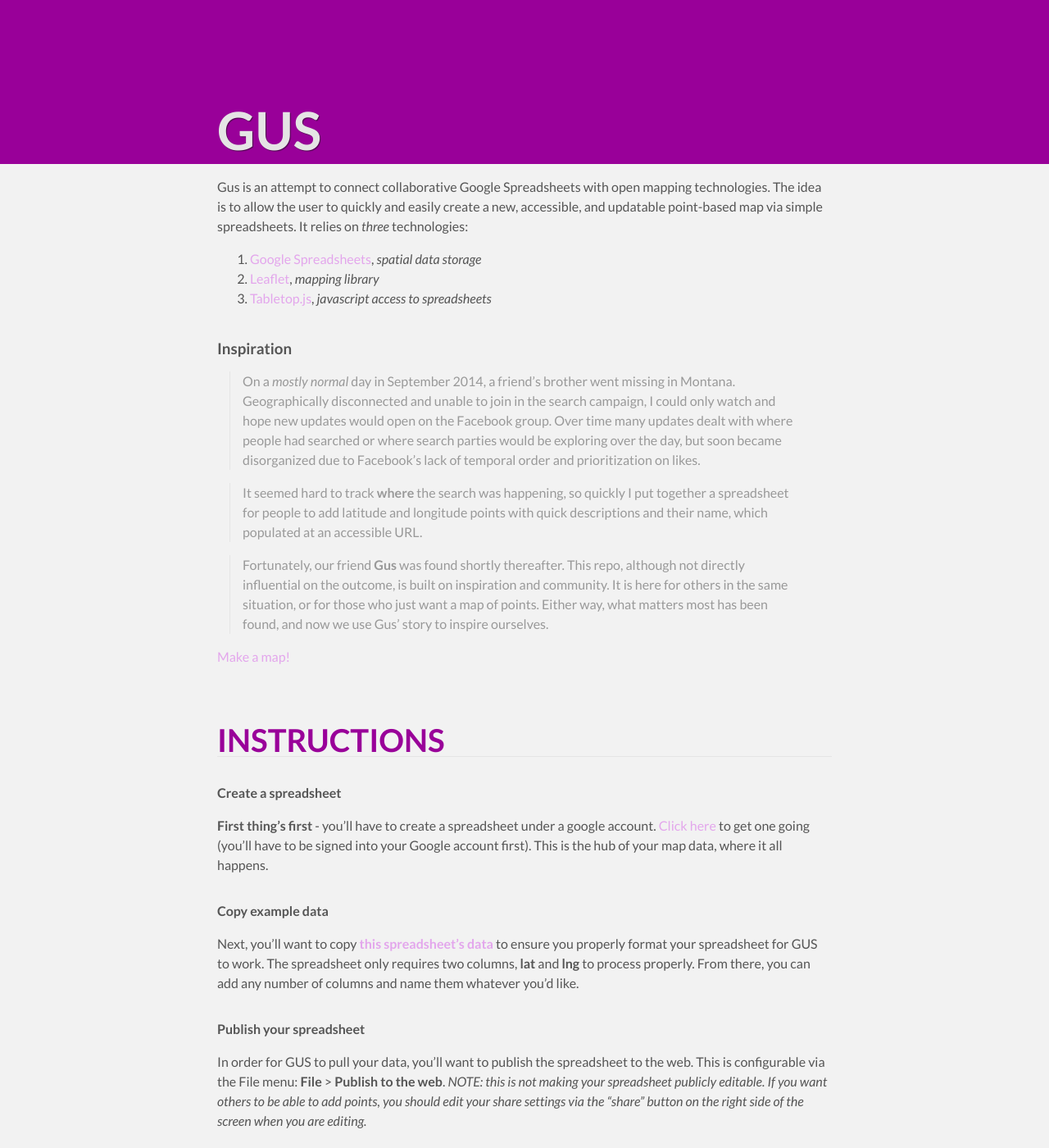
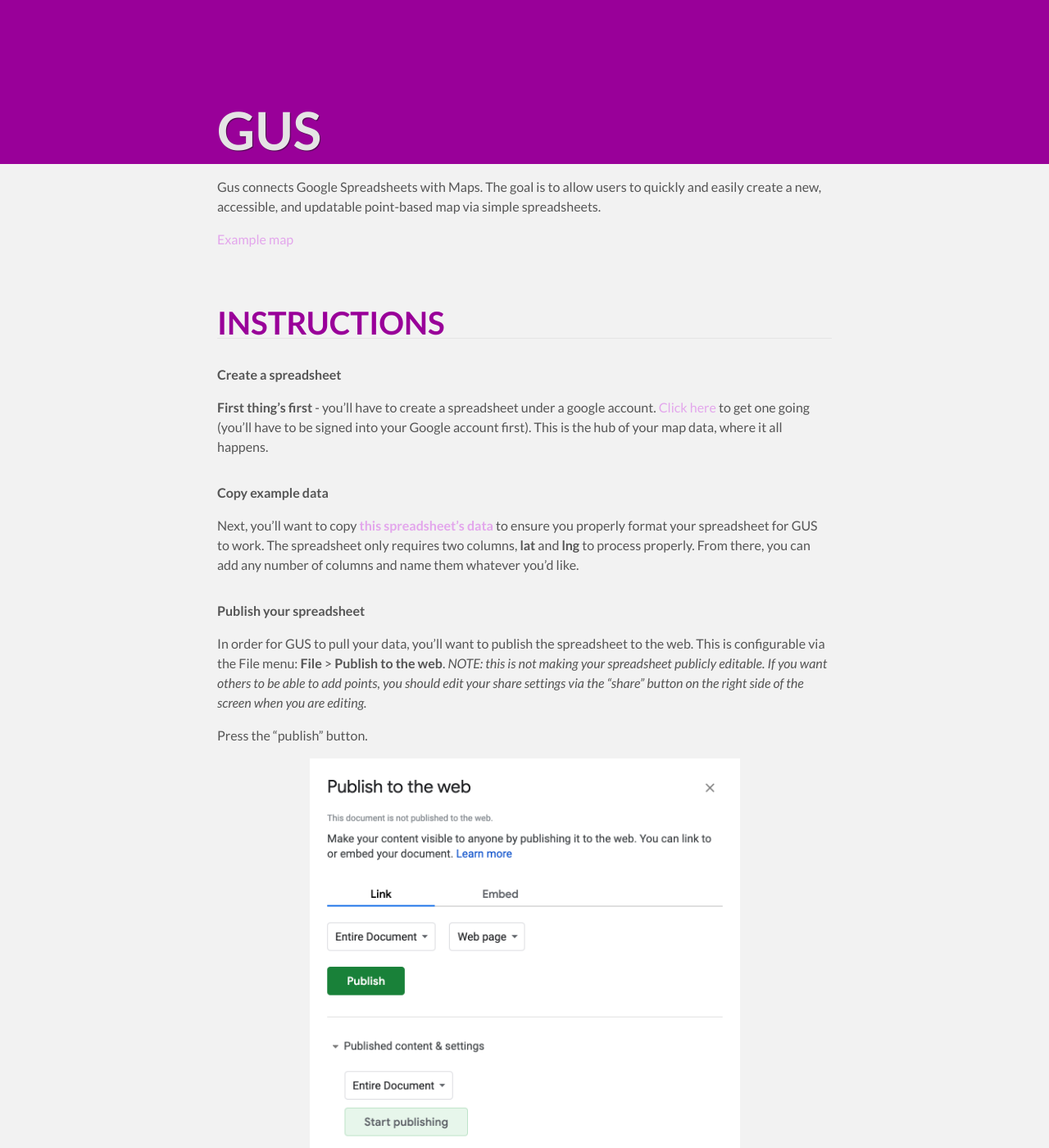
Before and after one commit to mapsam/gus, a Jekyll site: the page built from index.md, in a window 1280 px wide and 1400 px high. Shown: the whole window at 82% size. Built offline with Jekyll 4.4.1, drawn with Linux system fonts in a browser that asks for light colours; Markdown is read by kramdown in place of the engine named in the settings; some of the changed text lies outside the part shown.

Commit message:
update instructions

```diff
--- a/_config.yml
+++ b/_config.yml
@@ -12,10 +12,4 @@
 
 #### Under the Hood Stuff #####
 
-# Use rdiscount as the markdown engine because it generates html5 compliant code for stuff like footnotes
-# If you use maroku (default engine) some of your generated pages may not validate or lint as html5
-# If you don't have it install it via gem install rdiscount
-markdown: rdiscount
-
-# Exclude metadata and development time dependencies (like Grunt plugins)
-exclude: [README.md]
+markdown: kramdown
--- a/index.md
+++ b/index.md
@@ -2,21 +2,9 @@
 layout: home
 ---
 
-Gus is an attempt to connect collaborative Google Spreadsheets with open mapping technologies. The idea is to allow the user to quickly and easily create a new, accessible, and updatable point-based map via simple spreadsheets. It relies on *three* technologies:
+Gus connects Google Spreadsheets with Maps. The goal is to allow users to quickly and easily create a new, accessible, and updatable point-based map via simple spreadsheets.
 
-1. [Google Spreadsheets](https://docs.google.com/spreadsheet/), *spatial data storage*
-1. [Leaflet](http://leafletjs.com/), *mapping library*
-1. [Tabletop.js](https://github.com/jsoma/tabletop), *javascript access to spreadsheets*
-
-### Inspiration
-
-> On a *mostly normal* day in September 2014, a friend's brother went missing in Montana. Geographically disconnected and unable to join in the search campaign, I could only watch and hope new updates would open on the Facebook group. Over time many updates dealt with where people had searched or where search parties would be exploring over the day, but soon became disorganized due to Facebook's lack of temporal order and prioritization on likes.
-
-> It seemed hard to track **where** the search was happening, so quickly I put together a spreadsheet for people to add latitude and longitude points with quick descriptions and their name, which populated at an accessible URL.
-
-> Fortunately, our friend **Gus** was found shortly thereafter. This repo, although not directly influential on the outcome, is built on inspiration and community. It is here for others in the same situation, or for those who just want a map of points. Either way, what matters most has been found, and now we use Gus' story to inspire ourselves.
-
-[Make a map!](http://mapsam.com/gus/)
+[Example map](http://mapsam.com/gus/map/?1phY589_LeK9_0TQtdL01t7Y8Fcj_PS1l98TnJCdknLM)
 
 # INSTRUCTIONS
 
@@ -32,27 +20,29 @@
 
 In order for GUS to pull your data, you'll want to publish the spreadsheet to the web. This is configurable via the File menu: **File** > **Publish to the web**. *NOTE: this is not making your spreadsheet publicly editable. If you want others to be able to add points, you should edit your share settings via the "share" button on the right side of the screen when you are editing.*
 
-Press the "publish" button, and you'll see a URL come up with your published data. This is an important URL!
+Press the "publish" button.
 
-![Published spreadsheet URL](static/img/published-spreadsheet-url.png)
+![Published spreadsheet URL](static/img/published-spreadsheet-modal.png)
 
 #### Obtain spreadsheet unique key
 
-The unique identifier for your spreadsheet is accessed via the URL provided when you publish to the web. It is also available in the URL when you are editing your spreadsheet.
+Grab the unique key in you spreadsheets URL, which you can copy from your browser.
 
 <pre><code>
-https://docs.google.com/spreadsheets/d/<b>1phY589_LeK9_0TQtdL01t7Y8Fcj_PS1l98TnJCdknLM</b>/pubhtml
-https://docs.google.com/spreadsheets/d/<b>YOUR_UNIQUE_ID</b>/pubhtml
+https://docs.google.com/spreadsheets/d/<b>19bL6SzPokjp3TQ954gvcnB-8DypM6emymUHJYDqZcUg</b>/edit
+https://docs.google.com/spreadsheets/d/<b>YOUR_UNIQUE_ID</b>/edit
 </code></pre>
+
+*NOTE: **this is not the URL generated by the "publish to web" section!** originally you were supposed to use the unique identifier from the URL after you publish, now you can use the primary identifier from your spreadsheet.*
 
 #### Create GUS URL via unique key
 
-The final step is to essentially pass this spreadsheet key as a parameter into the *GUS* url field. You can do this in two ways:
+Lastly, pass this spreadsheet key as a parameter into the *GUS* url field. You can do this in two ways:
 
 1. Head to [mapsam.com/gus/map/](http://mapsam.com/gus/map/) with your unique key and enter it in the field.
 1. Build your URL manually <code>http://mapsam.com/gus/map?<b>YOUR_UNIQUE_ID</b></code>
 
-If there are no problems with your data, you should see a map populate automatically with your data on the left and bounded points in the map. If not, there should be appropriate errors stating the issue.
+If there are no problems with your data, you should see a map populate automatically with your point data. If not, you will see errors in the site or in the developer console of your browser.
 
 ---
 
```
Also changed, not shown: other parts of index.md (+6 -2 lines), README.md, static/img/published-spreadsheet-modal.png (added), static/img/published-spreadsheet-url.png (deleted), 1 other file.
